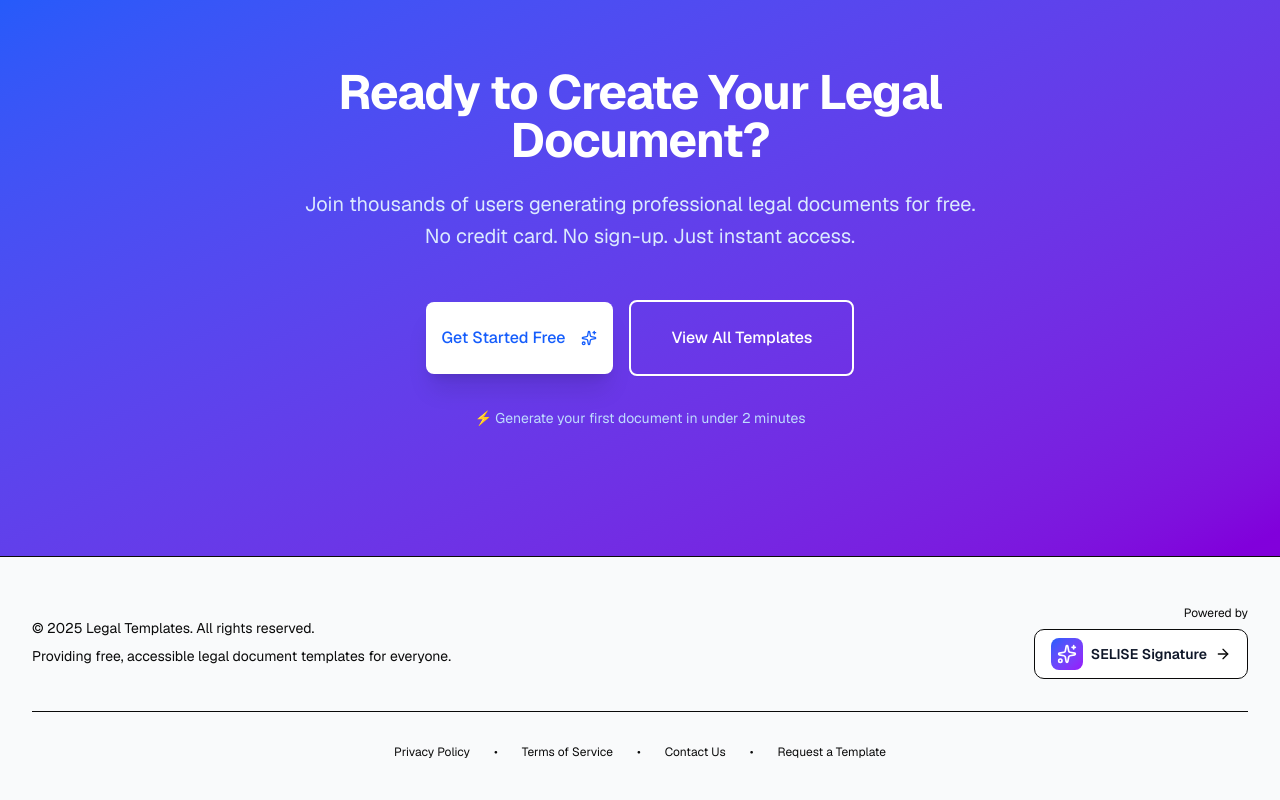
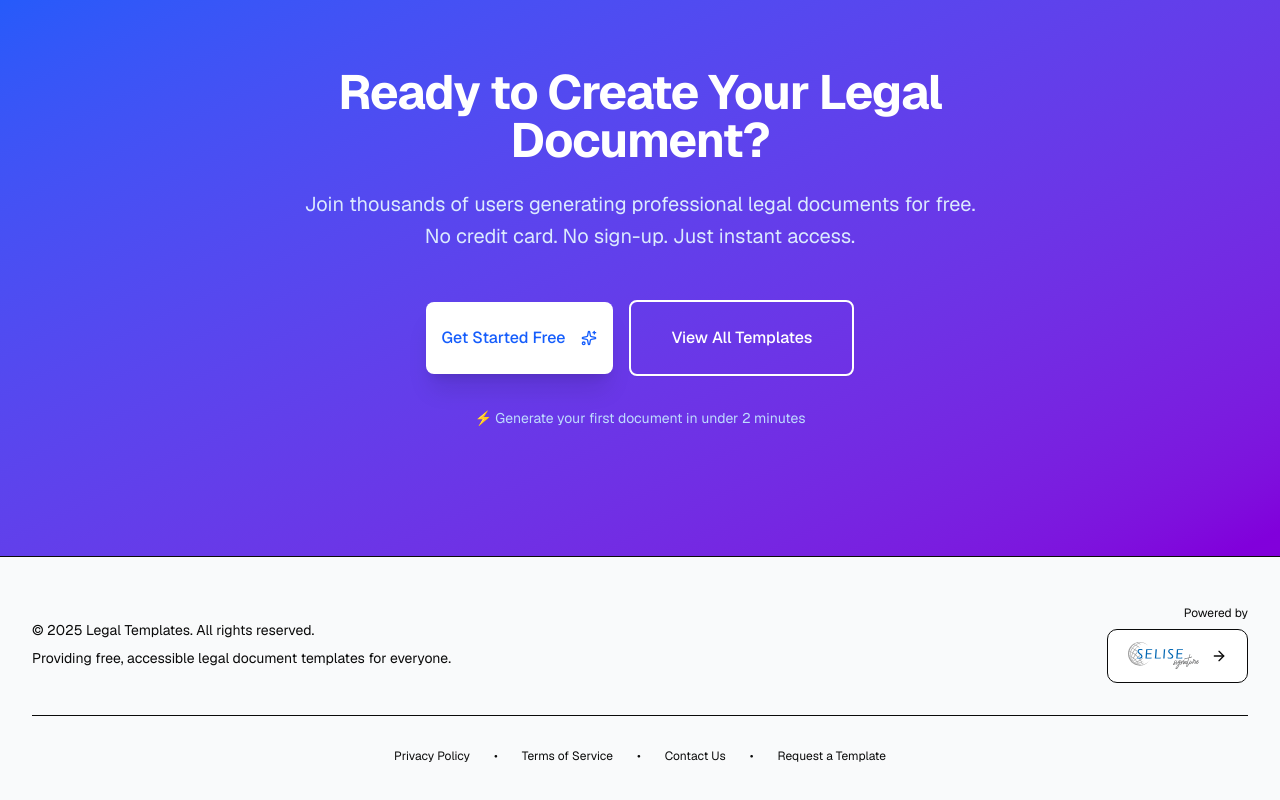
Before and after one commit to mohanselise/legal-template, a Next.js app: page / in a window 1280 px wide. Shown: the part 4971-5771 px from the top of the page. Built offline with nearby package versions, Linux system fonts and the light colour scheme.

Commit message:
Implement code changes to enhance functionality and improve performance

```diff
--- a/app/page.tsx
+++ b/app/page.tsx
@@ -508,16 +508,15 @@ export default function Home() {
                 href="https://selisesignature.com/"
                 target="_blank"
                 rel="noopener noreferrer"
-                className="group flex items-center gap-2 rounded-lg border border-[hsl(var(--border))] bg-white px-4 py-2 transition-all hover:border-blue-400 hover:shadow-md dark:bg-gray-900 dark:hover:border-blue-600"
+                className="group flex items-center gap-3 rounded-lg border border-[hsl(var(--border))] bg-white px-5 py-3 transition-all hover:border-blue-400 hover:shadow-lg dark:bg-gray-900 dark:hover:border-blue-600"
               >
-                <div className="flex items-center gap-2">
-                  <div className="flex h-8 w-8 items-center justify-center rounded-md bg-gradient-to-br from-blue-600 to-purple-600">
-                    <Sparkles className="h-5 w-5 text-white" />
-                  </div>
-                  <span className="text-sm font-semibold text-[hsl(var(--fg))] group-hover:text-blue-600 dark:group-hover:text-blue-400">
-                    SELISE Signature
-                  </span>
-                </div>
+                <Image
+                  src="/signature-black.svg"
+                  alt="SELISE Signature"
+                  width={140}
+                  height={28}
+                  className="h-7 w-auto transition-opacity group-hover:opacity-80 dark:invert"
+                />
                 <ArrowRight className="h-4 w-4 text-[hsl(var(--muted-foreground))] transition-transform group-hover:translate-x-1 group-hover:text-blue-600 dark:group-hover:text-blue-400" />
               </Link>
             </div>
```
Also changed, not shown: public/signature-black.svg (added).
